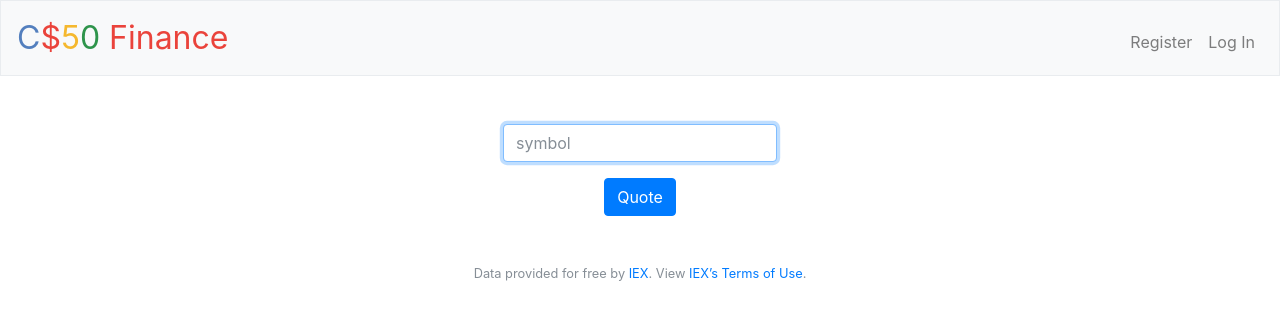
After one commit to wicked-smart/finance-flask, a Flask app: template templates/quote.html in a window 1280 px wide. The commit adds this page. Shown: the top 320 px of the page. Run offline with Flask 2, Linux system fonts and the light colour scheme; the template is opened without the code that fills it, so the values that code supplies are empty; some libraries are stand-ins or nearby versions.

Commit message:
implement quote() and buy() , also add buy.html and quote.html

```diff
--- a/application.py
+++ b/application.py
@@ -40,6 +40,7 @@ db = SQL("sqlite:///finance.db")
 @login_required
 def index():
     """Show portfolio of stocks"""
+
     return apology("TODO")
 
 
@@ -47,6 +48,53 @@ def index():
 @login_required
 def buy():
     """Buy shares of stock"""
+    if request.method == 'GET':
+        return render_template("buy.html")
+    else:
+        quote = lookup(request.form.get("symbol"))
+
+        # check for Invalid symbol
+        if not quote:
+            return apology("Invalid Symbol")
+
+        #get the share count
+        try:
+           shares = int(request.form.get("shares"))
+        except:
+            return apology("shares must be a positive integer")
+
+        # share count should be greater than zero
+        if shares <= 0:
+            return apology("shares must be a positive integer")
+
+        # get the cash remaining with the user
+        row = db.execute("SELECT cash FROM users WHERE id = :user_id",user_id = session["user_id"])
+
+        # total $$$'s to be spent
+        cash_remaining = row[0]["cash"]
+        price_per_share = quote["price"]
+
+        # Calculate the price of requested shares
+        total_price = price_per_share * shares
+
+        if total_price > cash_remaining:
+            return apology("not enough funds")
+
+        # update the cash field in uers table
+        db.execute("UPDATE users SET cash = cash - :total_price WHERE id = :user_id",total_price = total_price, user_id = session["user_id"])
+        try:
+            db.execute("INSERT INTO portfolios (user_id,symbol,shares,price_per_share) VALUES (:user_id,:symbol,:shares,:price_per_share) ",
+                user_id = session["user_id"],
+                symbol = quote["symbol"],
+                shares = shares,
+                price_per_share = quote["price"])
+
+        except RuntimeError:
+            return apology("Error occured while INSERT operation")
+
+        flash("bought!")
+        redirect(url_for("index"))
+
     return apology("TODO")
 
 
@@ -109,8 +157,19 @@ def logout():
 @login_required
 def quote():
     """Get stock quote."""
+    if request.method == "GET":
+        return render_template("quote.html")
+    else:
 
-    return apology("TODO")
+        quote = lookup(request.form.get("symbol"))
+        print(quote)
+
+        if not quote:
+            return apology("Invalid Symbol")
+        else:
+            return render_template("quote-render.html",quote=quote)
+
+
 
 
 @app.route("/register", methods=["GET", "POST"])
--- a/templates/layout.html
+++ b/templates/layout.html
@@ -61,7 +61,7 @@
         </main>
 
         <footer class="small text-center text-muted">
-            Data provided for free by <a href="https://iextrading.com/developer">IEX</a>. View <a href="https://iextrading.com/api-exhibit-a/">IEX’s Terms of Use</a>.
+            Data provided for free by <a href="https://iexcloud.io">IEX</a>. View <a href="https://iexcloud.io/terms/">IEX’s Terms of Use</a>.
         </footer>
 
     </body>
--- /dev/null
+++ b/templates/quote.html
@@ -0,0 +1,15 @@
+{% extends "layout.html" %}
+
+{% block title %}
+    quote
+{% endblock %}
+
+{% block main %}
+    <form action="/quote" method="post">
+        <div class="form-group">
+            <input autocomplete="off" autofocus class="form-control" name="symbol" placeholder="symbol" type="text"/>
+        </div>
+
+         <button class="btn btn-primary" type="submit">Quote</button>
+    </form>
+{% endblock %}
```
Also changed, not shown: helpers.py (+5 -4 lines), templates/buy.html (added, +19 -0 lines), templates/quote-render.html (added, +10 -0 lines), finance.db.
